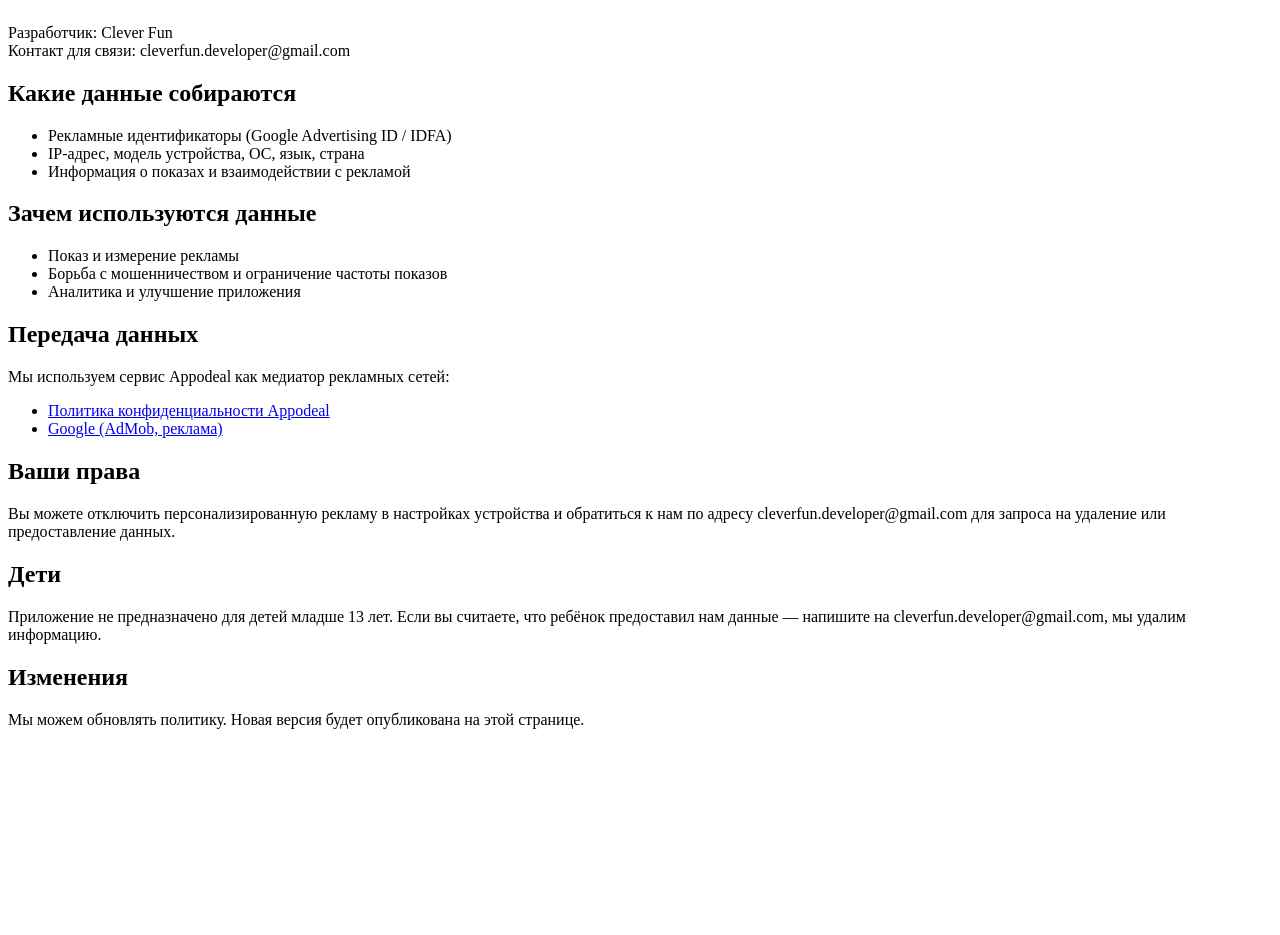
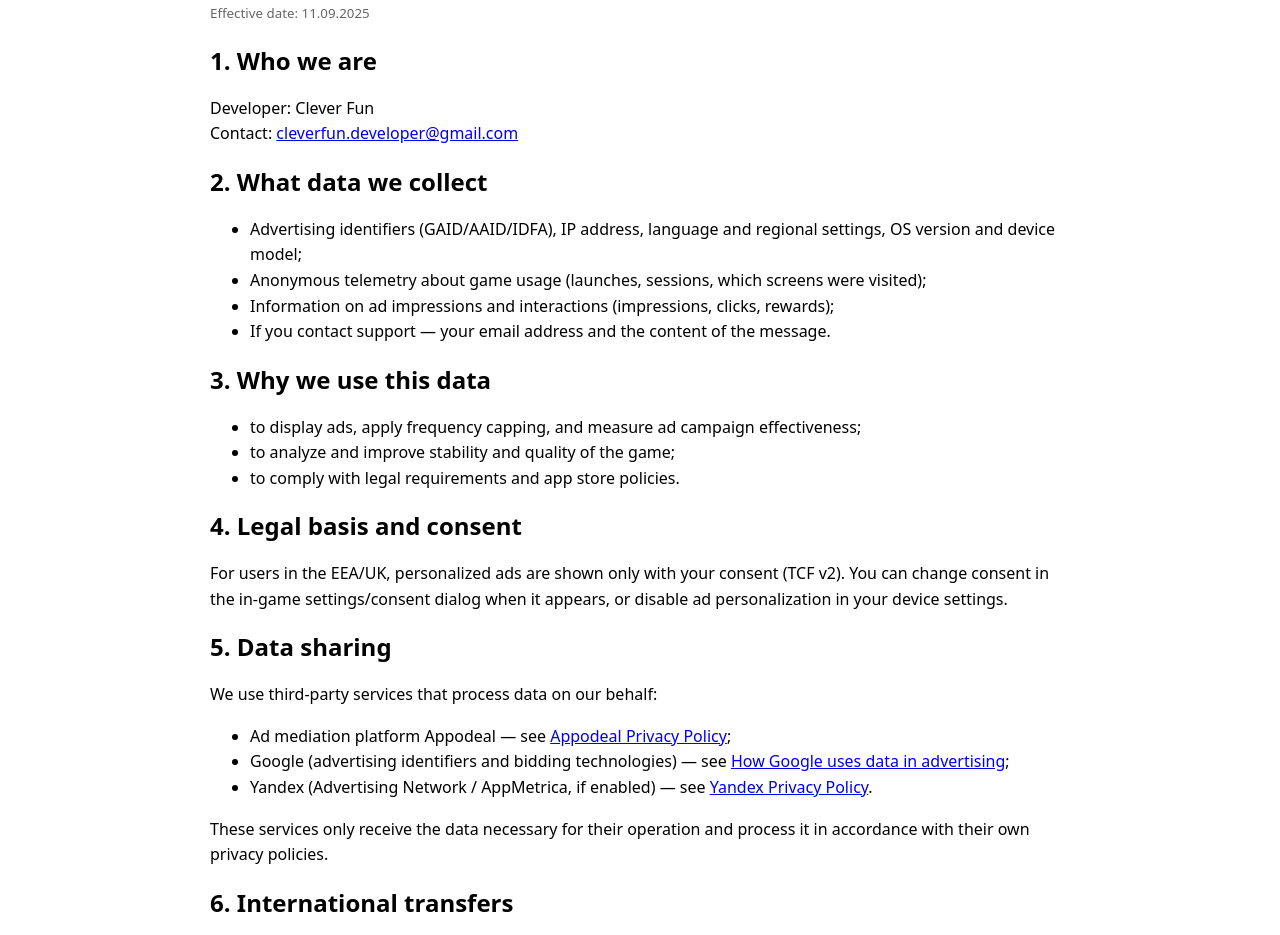
Before and after one commit to cleverfundeveloper-hub/cleverfundeveloper-hub.github.io, a plain HTML site: page privacy.html in a window 1280 px wide. Shown: the part 141-1076 px from the top of the page. Before the commit the page ends 886 px from the top, so only its background shows below. Drawn offline with Linux system fonts and the light colour scheme.

Commit message:
privacy.html

```diff
--- a/privacy.html
+++ b/privacy.html
@@ -1,46 +1,73 @@
-<!DOCTYPE html>
-<html lang="ru">
+<!doctype html>
+<html lang="en">
 <head>
-    <meta charset="UTF-8">
-    <meta name="viewport" content="width=device-width, initial-scale=1.0">
-    <title>Политика конфиденциальности</title>
+  <meta charset="utf-8">
+  <meta name="viewport" content="width=device-width,initial-scale=1">
+  <title>Privacy Policy — Stalker Spatial Trap</title>
+  <style>
+    body{max-width:860px;margin:40px auto;padding:0 16px;line-height:1.6;font-family:system-ui,-apple-system,Segoe UI,Roboto,Arial}
+    h1,h2{line-height:1.25}
+    small{color:#666}
+    ul{margin-top:.2rem}
+  </style>
 </head>
 <body>
-    <h1>Политика конфиденциальности мобильного приложения «Return to survival»</h1>
-    <p><strong>Дата вступления в силу:</strong> 08.09.2025</p>
+  <h1>Privacy Policy of the mobile game “Stalker Spatial Trap”</h1>
+  <p><small>Effective date: 11.09.2025</small></p>
 
-    <h2>Кто мы</h2>
-    <p>Разработчик: Clever Fun<br>
-       Контакт для связи: cleverfun.developer@gmail.com</p>
+  <h2>1. Who we are</h2>
+  <p>Developer: Clever Fun<br>
+     Contact: <a href="mailto:cleverfun.developer@gmail.com">cleverfun.developer@gmail.com</a></p>
 
-    <h2>Какие данные собираются</h2>
+  <h2>2. What data we collect</h2>
   <ul>
-        <li>Рекламные идентификаторы (Google Advertising ID / IDFA)</li>
-        <li>IP-адрес, модель устройства, ОС, язык, страна</li>
-        <li>Информация о показах и взаимодействии с рекламой</li>
+    <li>Advertising identifiers (GAID/AAID/IDFA), IP address, language and regional settings, OS version and device model;</li>
+    <li>Anonymous telemetry about game usage (launches, sessions, which screens were visited);</li>
+    <li>Information on ad impressions and interactions (impressions, clicks, rewards);</li>
+    <li>If you contact support — your email address and the content of the message.</li>
   </ul>
 
-    <h2>Зачем используются данные</h2>
+  <h2>3. Why we use this data</h2>
   <ul>
-        <li>Показ и измерение рекламы</li>
-        <li>Борьба с мошенничеством и ограничение частоты показов</li>
-        <li>Аналитика и улучшение приложения</li>
+    <li>to display ads, apply frequency capping, and measure ad campaign effectiveness;</li>
+    <li>to analyze and improve stability and quality of the game;</li>
+    <li>to comply with legal requirements and app store policies.</li>
   </ul>
 
-    <h2>Передача данных</h2>
-    <p>Мы используем сервис Appodeal как медиатор рекламных сетей:</p>
+  <h2>4. Legal basis and consent</h2>
+  <p>For users in the EEA/UK, personalized ads are shown only with your consent (TCF v2). You can change consent in the in-game settings/consent dialog when it appears, or disable ad personalization in your device settings.</p>
+
+  <h2>5. Data sharing</h2>
+  <p>We use third-party services that process data on our behalf:</p>
   <ul>
-        <li><a href="https://appodeal.com/privacy-policy" target="_blank">Политика конфиденциальности Appodeal</a></li>
-        <li><a href="https://policies.google.com/technologies/ads" target="_blank">Google (AdMob, реклама)</a></li>
+    <li>Ad mediation platform Appodeal — see <a href="https://appodeal.com/privacy-policy/" target="_blank" rel="noopener">Appodeal Privacy Policy</a>;</li>
+    <li>Google (advertising identifiers and bidding technologies) — see <a href="https://policies.google.com/technologies/ads" target="_blank" rel="noopener">How Google uses data in advertising</a>;</li>
+    <li>Yandex (Advertising Network / AppMetrica, if enabled) — see <a href="https://yandex.com/legal/confidential/" target="_blank" rel="noopener">Yandex Privacy Policy</a>.</li>
+  </ul>
+  <p>These services only receive the data necessary for their operation and process it in accordance with their own privacy policies.</p>
+
+  <h2>6. International transfers</h2>
+  <p>Data may be transferred to partner servers outside your country with Standard Contractual Clauses and other legally required safeguards.</p>
+
+  <h2>7. Data retention</h2>
+  <p>Data is retained no longer than necessary for the purposes above, then deleted or anonymized.</p>
+
+  <h2>8. Your rights</h2>
+  <p>You can request access, correction, deletion of your data, or restriction of processing. Contact us at <a href="mailto:cleverfun.developer@gmail.com">cleverfun.developer@gmail.com</a>. You can also:</p>
+  <ul>
+    <li>reset/limit the advertising ID in your device settings;</li>
+    <li>opt out of personalized ads in system settings (Android: “Ads” → “Opt out of personalization”, etc.).</li>
   </ul>
 
-    <h2>Ваши права</h2>
-    <p>Вы можете отключить персонализированную рекламу в настройках устройства и обратиться к нам по адресу cleverfun.developer@gmail.com для запроса на удаление или предоставление данных.</p>
+  <h2>9. Children</h2>
+  <p>The game is not intended for children under 13 (or other age defined by your country’s law), and we do not knowingly collect their personal data.</p>
 
-    <h2>Дети</h2>
-    <p>Приложение не предназначено для детей младше 13 лет. Если вы считаете, что ребёнок предоставил нам данные — напишите на cleverfun.developer@gmail.com, мы удалим информацию.</p>
+  <h2>10. Changes to this policy</h2>
+  <p>We may update this document from time to time. The updated version will be published here with a new date.</p>
 
-    <h2>Изменения</h2>
-    <p>Мы можем обновлять политику. Новая версия будет опубликована на этой странице.</p>
+  <h2>11. Contact</h2>
+  <p>For all privacy inquiries: <a href="mailto:cleverfun.developer@gmail.com">cleverfun.developer@gmail.com</a>.</p>
+
+  <p><small>This document is for informational purposes only and does not constitute legal advice.</small></p>
 </body>
 </html>
```
Lines whose indentation alone changed are shown as unchanged.
